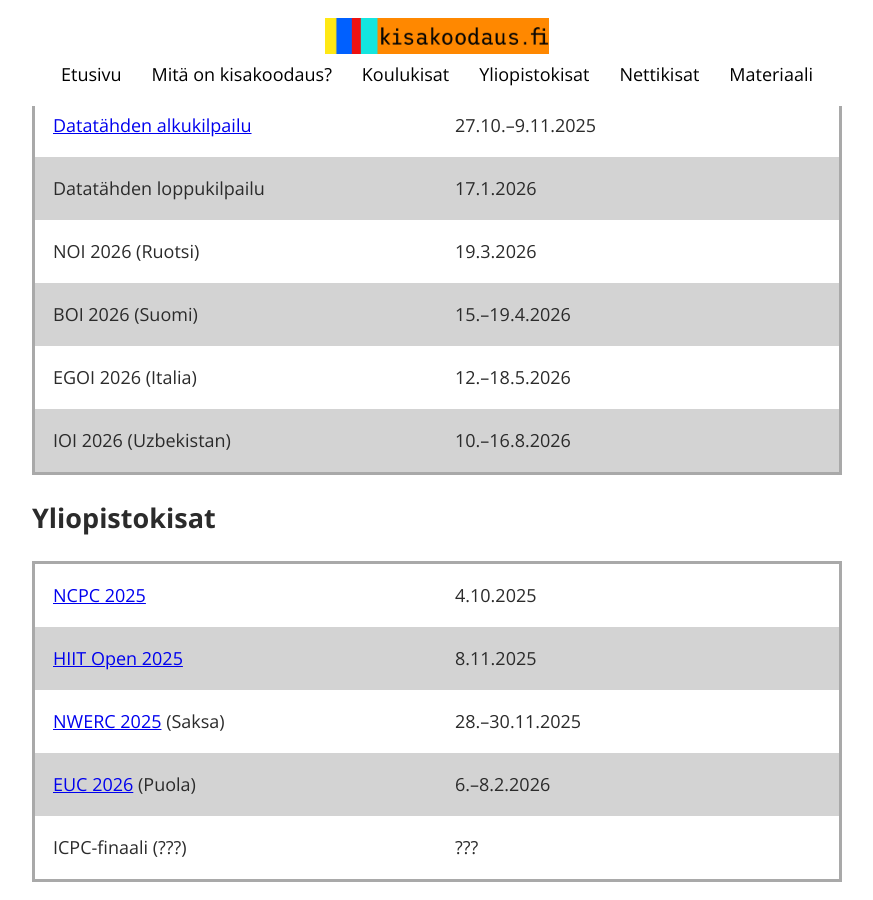
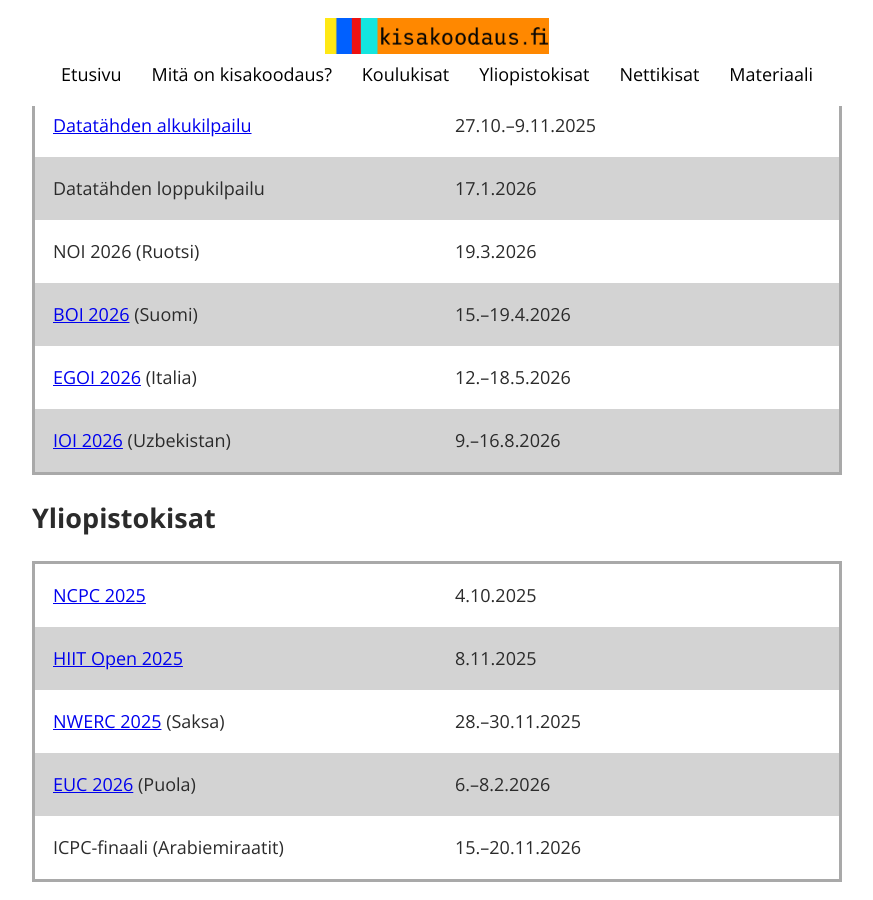
Before and after one commit to kisakoodaus/kisakoodaus.fi, a Jekyll site: the page built from index.html, in a window 1280 px wide and 900 px high, scrolled down 581 px. Shown: the whole window, without its empty margins (203-1076 px from the left). Built offline with Jekyll 4.4.1, drawn with Linux system fonts in a browser that asks for light colours.

Commit message:
Linkit ja ICPC World Finals

```diff
--- a/index.html
+++ b/index.html
@@ -43,9 +43,9 @@
 <tr><td><a href="https://datatahti.fi/">Datatähden alkukilpailu</a></td><td>27.10.–9.11.2025</td></tr>
 <tr><td>Datatähden loppukilpailu</td><td>17.1.2026</td></tr>
 <tr><td>NOI 2026 (Ruotsi)</td><td>19.3.2026</td></tr>
-<tr><td>BOI 2026 (Suomi)</td><td>15.–19.4.2026</td></tr>
-<tr><td>EGOI 2026 (Italia)</td><td>12.–18.5.2026</td></tr>
-<tr><td>IOI 2026 (Uzbekistan)</td><td>10.–16.8.2026</td></tr>
+<tr><td><a href="https://boi2026.cses.fi/">BOI 2026</a> (Suomi)</td><td>15.–19.4.2026</td></tr>
+<tr><td><a href="https://egoi2026.it/">EGOI 2026</a> (Italia)</td><td>12.–18.5.2026</td></tr>
+<tr><td><a href="https://ioi2026.uz/">IOI 2026</a> (Uzbekistan)</td><td>9.–16.8.2026</td></tr>
 </table>
 
 <h2 id="yliopistokisat">Yliopistokisat</h2>
@@ -55,5 +55,5 @@
 <tr><td><a href="https://open.hiit.fi/">HIIT Open 2025</a></td><td>8.11.2025</td></tr>
 <tr><td><a href="https://www.nwerc.eu/">NWERC 2025</a> (Saksa)</td><td>28.–30.11.2025</td></tr>
 <tr><td><a href="https://euc.icpc.global/">EUC 2026</a> (Puola)</td><td>6.–8.2.2026</td></tr>
-<tr><td>ICPC-finaali (???)</td><td>???</td></tr>
+<tr><td>ICPC-finaali (Arabiemiraatit)</td><td>15.–20.11.2026</td></tr>
 </table>
```
